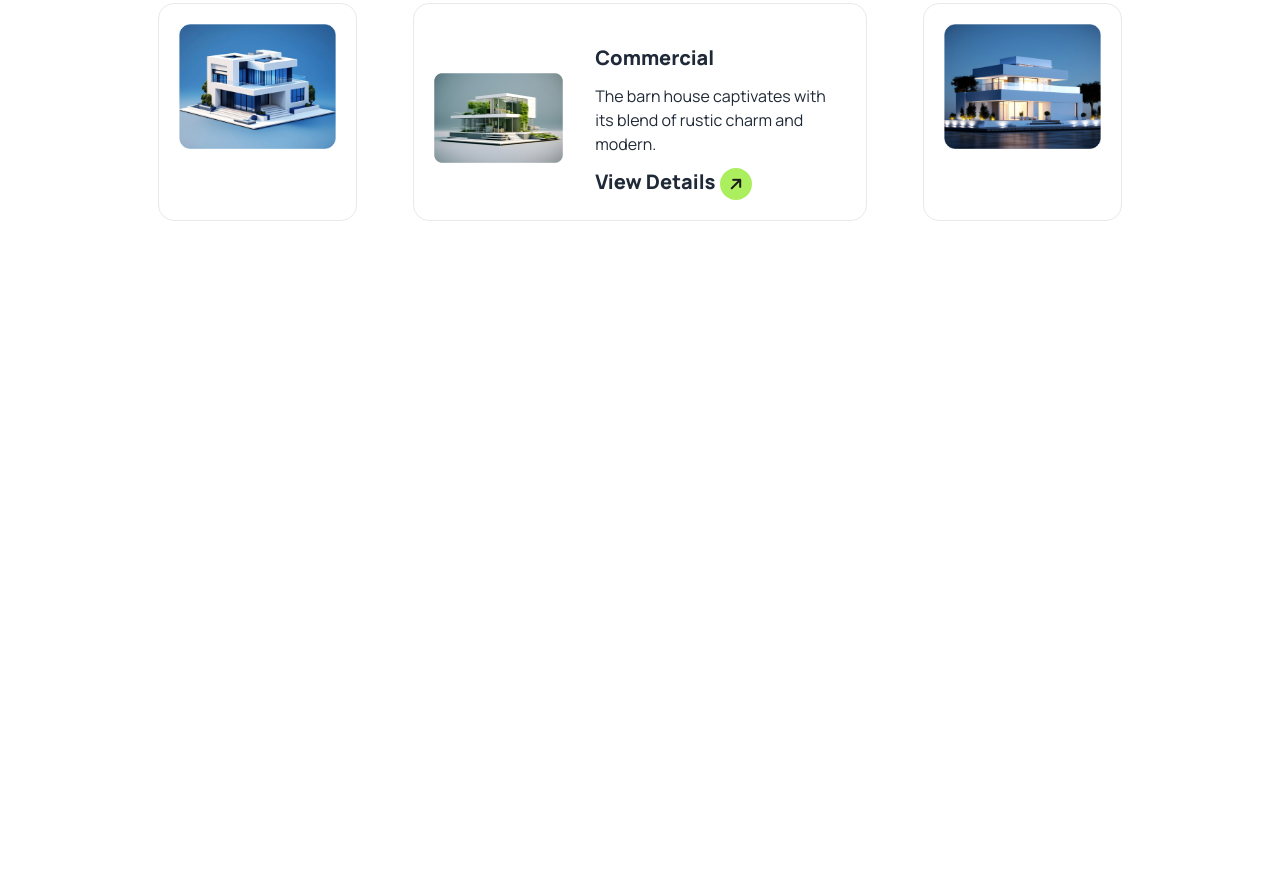
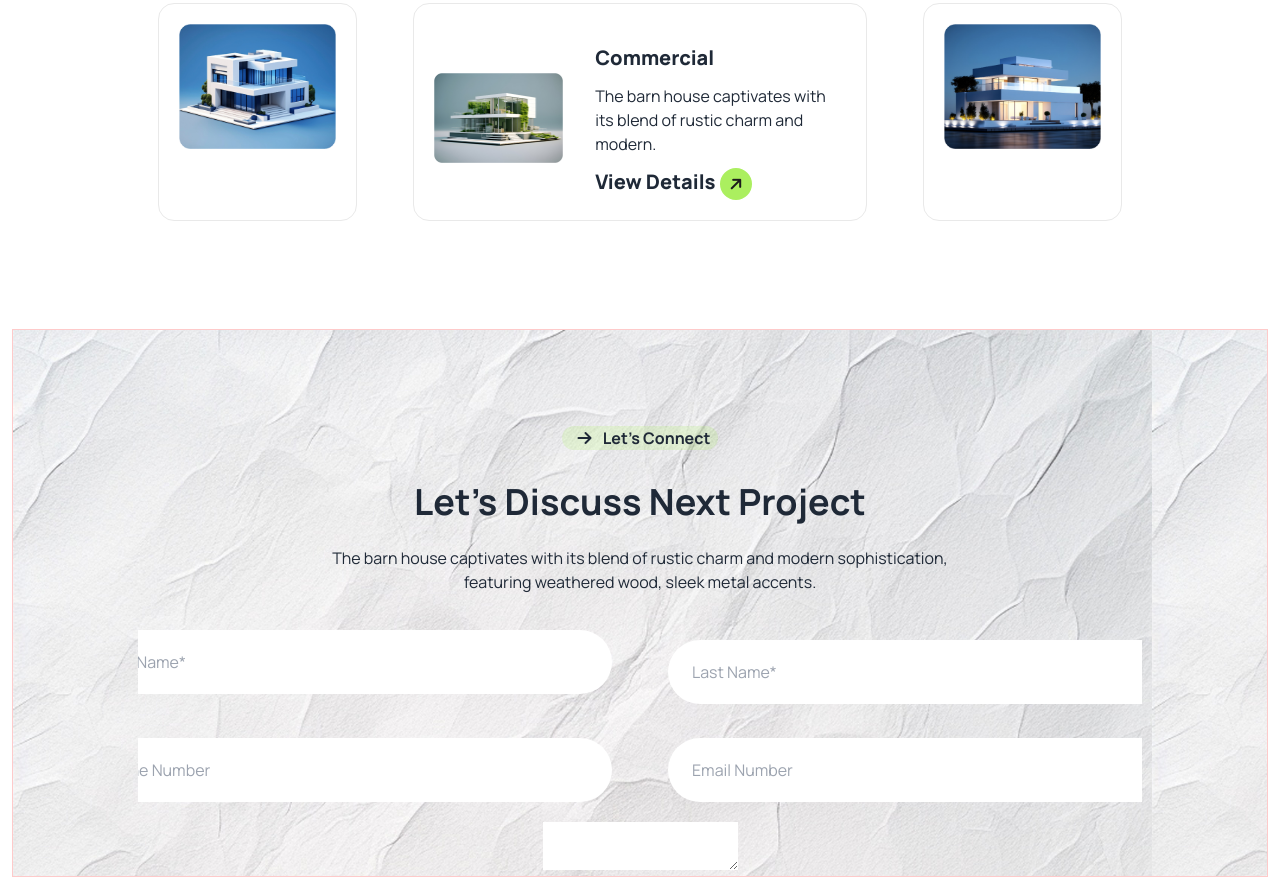
Before and after one commit to KhadizaKhatun1/Assignment3-PH--10thbatch, a plain HTML site: page index.html in a window 1280 px wide. Shown: the part 2438-3315 px from the top of the page. Before the commit the page ends 2767 px from the top, so only its background shows below. Drawn offline with nearby package versions, Linux system fonts and the light colour scheme.

Commit message:
input section almost done

```diff
--- a/index.html
+++ b/index.html
@@ -108,6 +108,7 @@
         </div>
     </header>
     <main >
+
       <!-- About us -->
       <section class="bg-gray-100 mx-3">
         <div class="pt-1 space-y-3 md:max-w-[80%] mx-auto">
@@ -157,7 +158,7 @@
 
       </section>
       <!-- How we works section -->
-      <section class="bg-gray-100 mx-3">
+      <section class="bg-gray-100 mx-3 ">
         <div class="pt-1 md:max-w-[80%] mx-auto ">
           <div class="text-center ">
             <button class="bg-white font-bold color-1 rounded-full px-2 mt-24  text-center mb-4">
@@ -166,8 +167,8 @@
               <h3 class="text-4xl font-bold color-2 mb-3">Our Works Process</h3>
               <p class="color-1 mx-2">The barn house captivates with its blend of rustic charm and modern sophistication,<br> featuring weathered wood, sleek metal accents.</p>
           </div>
-          <div class="grid grid-cols-1 md:grid-cols-2 lg:grid-cols-4 gap-6 mt-4 m-4">
-            <div class="bg-[#E7C1D3] p-[24px] rounded-2xl ">
+          <div class="grid grid-cols-1 md:grid-cols-2 lg:grid-cols-4 gap-6 mt-4 m-4 ">
+            <div class="bg-[#E7C1D3] p-[24px] rounded-2xl">
               <img class="mb-4" src="./assets/concept.png" alt="">
               <h4 class="color-6 font-extrabold text-xl mb-2">Concept</h4>
               <p class="font-medium text-base mb-2">The barn house captivates with its blend of rustic charm and modern.</p>
@@ -192,7 +193,7 @@
       </section>
       <!-- Portfolio section -->
        <section class="bg-[#FFFFFF] mx-3">
-        <div class="md:w-[80%] mx-auto  mb-24">
+        <div class="md:max-w-[80%] mx-auto  mb-24">
           <!-- text part -->
           <div class="text-center ">
             <button class="bg-bg-color-2 font-bold color-1 rounded-full px-2 mt-24  text-center mb-4">
@@ -266,12 +267,29 @@
             <img class="w-full" src="./assets/img5.png" alt="Image 5">
           </div>
        </section>
-       <section class="bg- ">
-          <div class="md:w-[80%] mx-auto  mb-24">
+       <section class="bg-[url('./assets/bg.jpg')] mx-3 border border-1 border-red-200">
+        <div class="md:max-w-[80%] mx-auto ">
+          <div class="text-center ">
+            <button class="bg-bg-color-2 font-bold color-1 rounded-full px-2 mt-24  text-center mb-4 ">
+              <i class="fa-solid fa-arrow-right font-bold text-center px-2"></i>
+              Let's Connect</button>
+              <h3 class="text-4xl font-bold mt-4 mx-2">Let's Discuss Next Project</h3>
+               <p class="mt-6 mx-2">The barn house captivates with its blend of rustic charm and modern sophistication,<br> featuring weathered wood, sleek metal accents.</p>
+               <div class="lg:flex lg:gap-10 mt-9 md:w-full lg:items-center lg:justify-center overflow-hidden">
+                <input  type="text" class="lg:pr-80 pr-32 mx-2 items-center rounded-full pl-3 py-5 lg:pl-6 mb-5" placeholder="First Name*" />
+                <input type="text" class="lg:pr-80 pr-32 mx-2 items-center rounded-full pl-3 py-5 lg:pl-6 " placeholder="Last Name*" />
 
-          </div>
+               </div>
+               <div class="lg:flex lg:gap-10 mt-6 items-center justify-center overflow-hidden">
+                <input  type="text" class="lg:pr-80 pr-32 mx-2 items-center rounded-full pl-3 py-5 lg:pl-6 mb-5" placeholder="Phone Number" />
+                <input type="text" class="lg:pr-80 pr-32 mx-2 items-center rounded-full pl-3 py-5 lg:pl-6 mb-5" placeholder="Email Number" />
+               </div>
+               <textarea class="" name="" id=""></textarea>
+
+        </div>
        </section>
     </main>
+
     <footer></footer>
 </body>
 </html>
```
